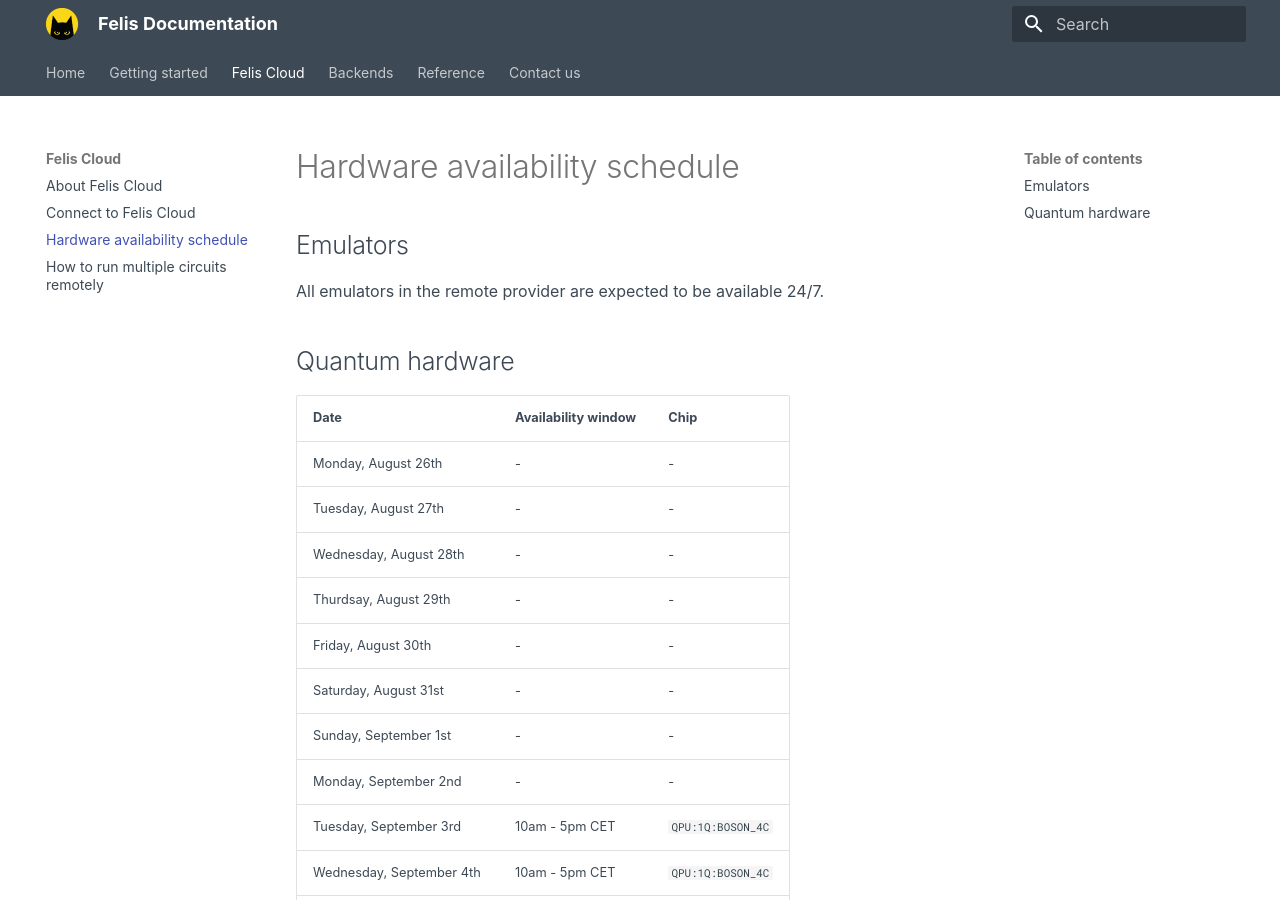
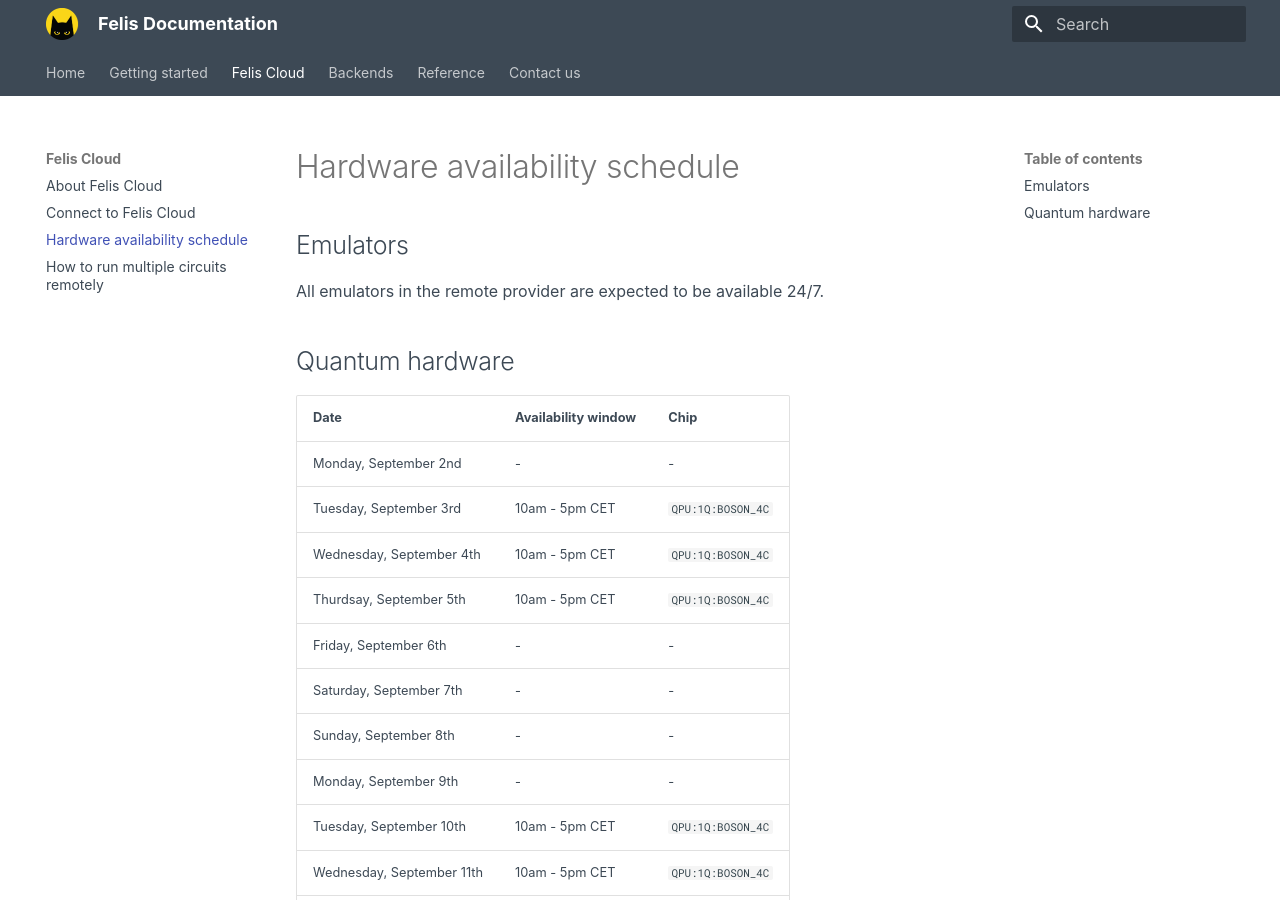
Before and after one commit to Alice-Bob-SW/felis, an MkDocs documentation site: the page built from docs/felis_cloud/hardware_availability_schedule.md, in a window 1280 px wide and 900 px high. Built offline with MkDocs 1.6.1 and Material for MkDocs 9.7.7, drawn with Linux system fonts in a browser that asks for light colours.

Commit message:
Update hardware_availability_schedule.md

```diff
--- a/docs/felis_cloud/hardware_availability_schedule.md
+++ b/docs/felis_cloud/hardware_availability_schedule.md
@@ -8,13 +8,6 @@
 
 | Date | Availability window | Chip |
 | --- | --- | --- |
-| Monday, August 26th | - | - |
-| Tuesday, August 27th | - | - |
-| Wednesday, August 28th | - | - |
-| Thurdsay, August 29th | - | - |
-| Friday, August 30th | - | - |
-| Saturday, August 31st | - | - |
-| Sunday, September 1st | - | - |
 | Monday, September 2nd | - | - |
 | Tuesday, September 3rd | 10am - 5pm CET | `QPU:1Q:BOSON_4C` |
 | Wednesday, September 4th | 10am - 5pm CET | `QPU:1Q:BOSON_4C` |
```
